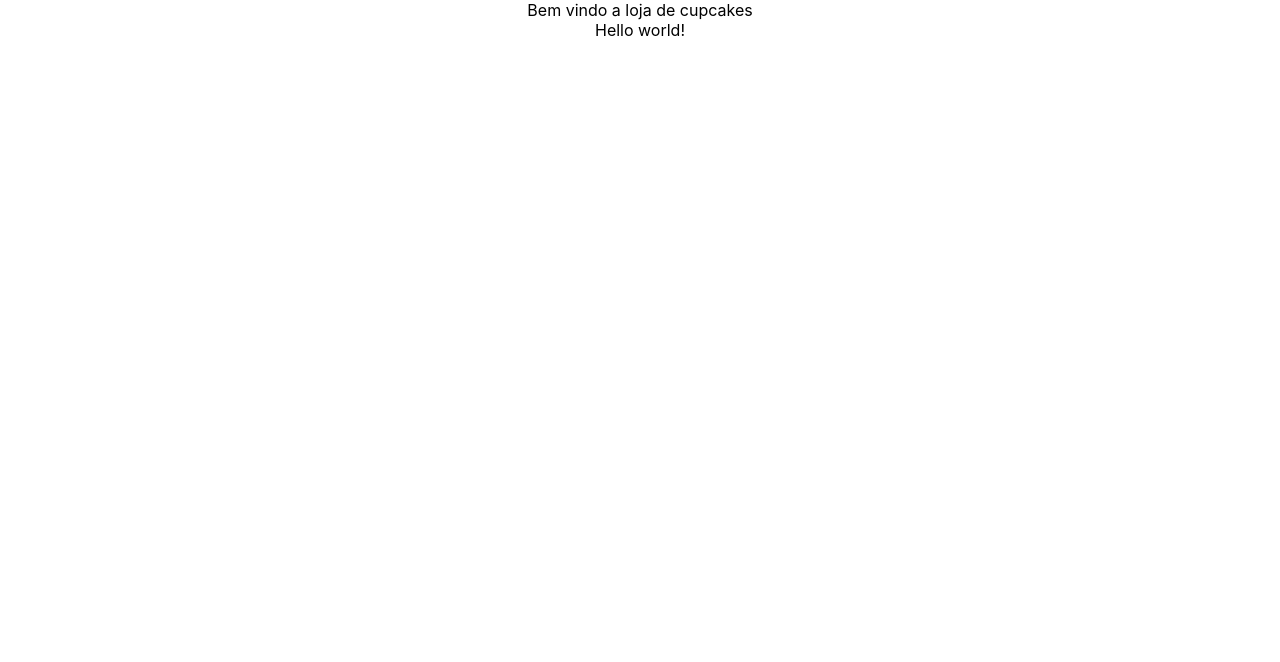
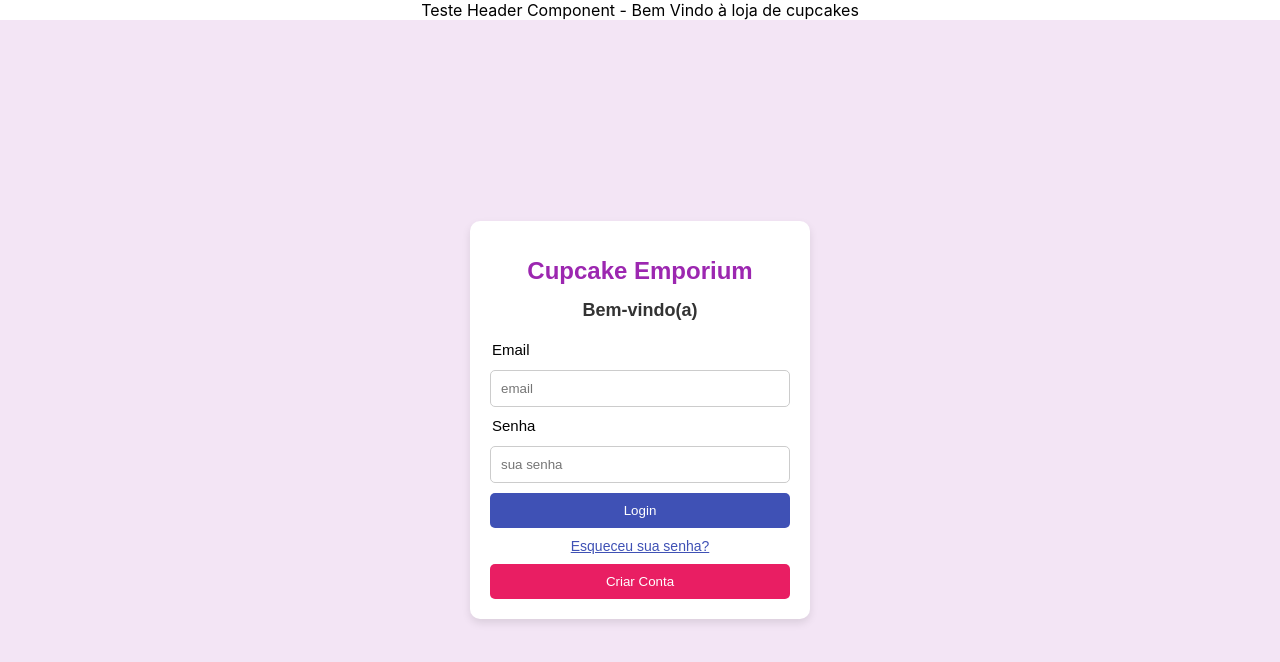
Before and after one commit to denobie/cpkEmp, a React (Create React App) app in the folder front/: page / in a window 1280 px wide. Shown: the top 662 px of the page. Built offline with nearby package versions, Linux system fonts and the light colour scheme.

Commit message:
adicona template do login e adiciona melhorias na listagem de produtos

```diff
--- a/front/package.json
+++ b/front/package.json
@@ -6,6 +6,7 @@
     "@emotion/react": "^11.13.3",
     "@emotion/styled": "^11.13.0",
     "@fontsource/roboto": "^5.1.0",
+    "@mui/icons-material": "^6.1.5",
     "@mui/material": "^6.1.5",
     "@mui/styled-engine-sc": "^6.1.5",
     "@testing-library/jest-dom": "^5.17.0",
--- a/front/src/App.js
+++ b/front/src/App.js
@@ -1,4 +1,3 @@
-import logo from './logo.svg';
 import './App.css';
 import '@fontsource/roboto/300.css';
 import '@fontsource/roboto/400.css';
@@ -14,12 +13,13 @@ import {
 import ProdutoList from "./pages/produtos/ProdutoList";
 import ProdutoForm from "./pages/produtos/ProdutoForm";
 import Header from "./components/Header";
+import Home from "./pages/home/Home";
 
 
 const router = createBrowserRouter([
   {
     path: "/",
-    element: <div>Hello world!</div>,
+    Component: Home,
   },
   {
     path: "/produtos",
--- a/front/src/components/Header.jsx
+++ b/front/src/components/Header.jsx
@@ -1,5 +1,5 @@
 function Header() {
-    return (<header>Bem vindo a loja de cupcakes</header>)
+    return (<header>Teste Header Component - Bem Vindo à loja de cupcakes</header>)
 }
 
 export default Header;
--- /dev/null
+++ b/front/src/pages/home/Home.jsx
@@ -0,0 +1,32 @@
+import React from "react";
+import './home.css'
+import {useNavigate} from "react-router-dom";
+
+function Home() {
+    const navigate = useNavigate();
+
+    const login = () =>{
+        navigate("/produtos");
+    }
+
+    return <div className={"div-login"}>
+        <div className="container">
+            <h1>Cupcake Emporium</h1>
+            <h2>Bem-vindo(a)</h2>
+
+            <label>Email</label>
+            <input type="email" placeholder="email"/>
+
+            <label>Senha</label>
+            <input type="password" placeholder="sua senha"/>
+
+            <button className="btn" onClick={login}>Login</button>
+
+            <a href="/produtos" className="link">Esqueceu sua senha?</a>
+
+            <button className="btn create-account">Criar Conta</button>
+        </div>
+    </div>
+}
+
+export default Home;
--- /dev/null
+++ b/front/src/pages/home/home.css
@@ -0,0 +1,79 @@
+.div-login {
+    margin: 0;
+    padding: 0;
+    font-family: Arial, sans-serif;
+    display: flex;
+    justify-content: center;
+    align-items: center;
+    height: 100vh;
+    background-color: #f3e5f5;
+}
+
+.container {
+    background-color: white;
+    border-radius: 10px;
+    padding: 20px;
+    box-shadow: 0 4px 8px rgba(0, 0, 0, 0.1);
+    text-align: center;
+    width: 300px;
+}
+
+label {
+    text-align: left;
+    display: block;
+    padding-left: 2px;
+    padding-bottom: 2px;
+    font-weight: 500;
+    font-size: 15px;
+}
+
+h1 {
+    color: #9c27b0;
+    font-size: 24px;
+    margin-bottom: 10px;
+}
+
+h2 {
+    font-size: 18px;
+    color: #333;
+    margin-bottom: 20px;
+}
+
+input[type="email"], input[type="password"] {
+    width: 100%;
+    padding: 10px;
+    margin: 10px 0;
+    border: 1px solid #ccc;
+    border-radius: 5px;
+    box-sizing: border-box;
+}
+
+.btn {
+    width: 100%;
+    padding: 10px;
+    background-color: #3f51b5;
+    color: white;
+    border: none;
+    border-radius: 5px;
+    cursor: pointer;
+}
+
+.btn:hover {
+    background-color: #303f9f;
+}
+
+.link {
+    display: block;
+    margin-top: 10px;
+    font-size: 14px;
+    color: #3f51b5;
+}
+
+.link:hover {
+    text-decoration: underline;
+}
+
+.create-account {
+    background-color: #e91e63;
+    margin-top: 10px;
+}
--- a/front/src/pages/produtos/ProdutoList.jsx
+++ b/front/src/pages/produtos/ProdutoList.jsx
@@ -1,20 +1,44 @@
 import axios from "axios";
 import {useEffect, useState} from "react";
 import './produtos.css'
-import * as React from 'react';
 import Button from '@mui/material/Button';
+import AddShoppingCartIcon from '@mui/icons-material/AddShoppingCart';
 
 function getProdutos() {
     return axios.get('http://localhost:8080/api/produto')
 }
 
 function Produto(props) {
+    const formatCurrency = (value) => {
+        return new Intl.NumberFormat('pt-BR', {
+            style: 'currency',
+            currency: 'BRL',
+        }).format(value);
+    }
+
     const produto = props.produto;
-    return (<div className="produtos">
-        <p>Descrição: {produto.descricao}</p>
-        <p>Preço: {produto.preco}</p>
-        <img src={produto.caminhoimagem} width="250" height="250"/>
-    </div>)
+    return (
+        <div className="div-list">
+            <div className="produtos">
+                <div className="div-img-produto">
+                    <img src={produto.caminhoimagem} width="250" height="250"/>
+                </div>
+                <div>
+                    <div>
+                        <h2 className="h2-nome-produto">
+                            <p>{produto.descricao}</p>
+                        </h2>
+                    </div>
+                    <div className="div-preco">
+                        <p>{formatCurrency(produto.preco)}</p>
+                    </div>
+                    <div>
+                        <Button variant="contained" startIcon={<AddShoppingCartIcon />}>Adicionar ao Carrinho</Button>
+                    </div>
+                </div>
+            </div>
+        </div>
+    )
 }
 
 function ProdutoList() {
--- a/front/src/pages/produtos/produtos.css
+++ b/front/src/pages/produtos/produtos.css
@@ -1,3 +1,33 @@
+.div-list {
+    margin: 0;
+    padding: 0;
+    font-family: Arial, sans-serif;
+    display: flex;
+    justify-content: center;
+    align-items: center;
+    /*height: 100vh;*/
+    background-color: #f3e5f5;
+}
+
+.h2-nome-produto {
+    text-align: center;
+    font-weight: 700;
+}
+
 .produtos {
-    color: blue
+    display: flex;
+    flex-direction: row;
 }
+
+.div-img-produto {
+    display: block;
+}
+
+.div-preco{
+    display: block;
+    text-align: left;
+    box-sizing: border-box;
+    unicode-bidi: isolate;
+    font-size: 14px !important;
+    line-height: 20px !important;
+}
```
Also changed, not shown: 1 other file (tests, documents, lock files or other folders).
